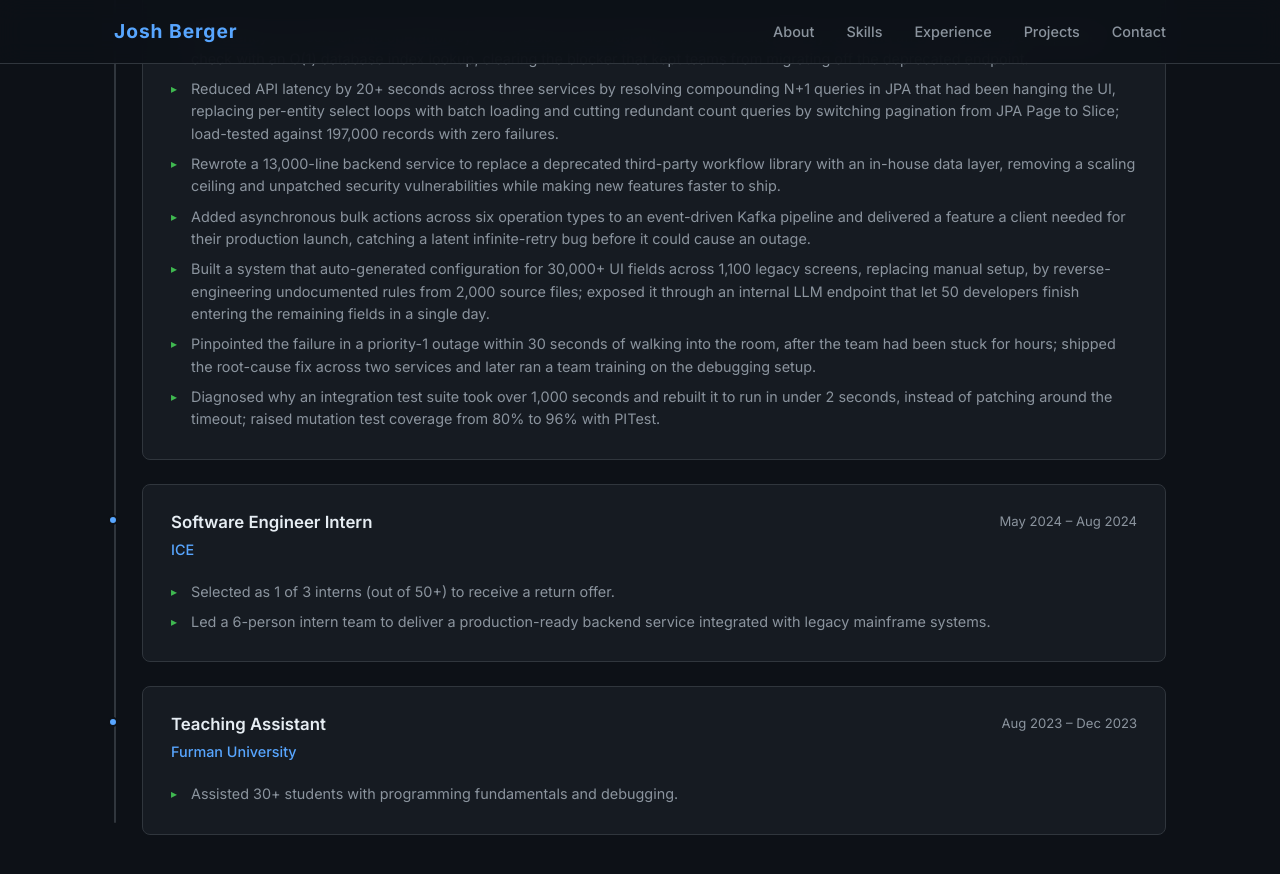
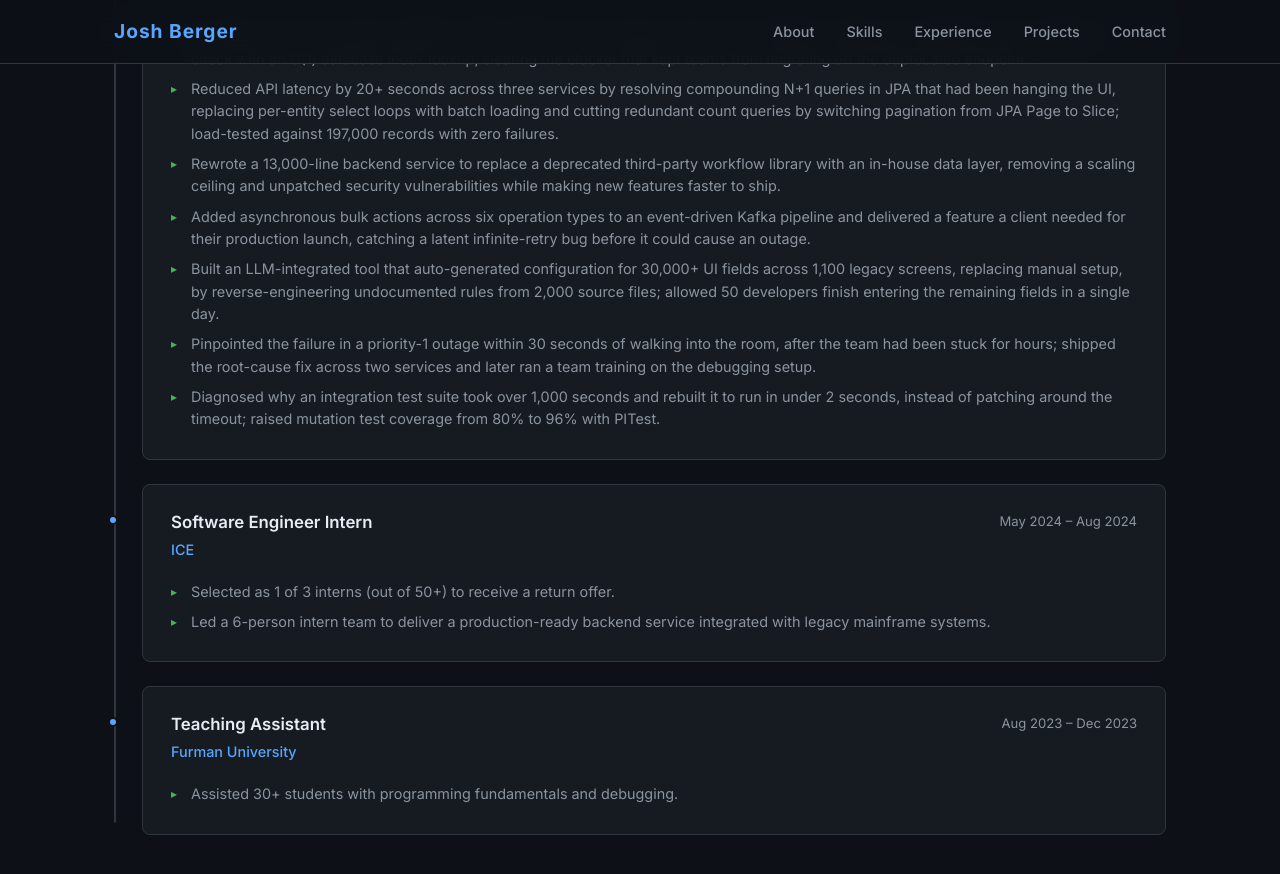
Before and after one commit to joshberger5/joshberger5.github.io, a Jekyll site: the page built from index.md, in a window 1280 px wide and 900 px high, scrolled down 2098 px. Shown: the top 874 px of the window. Built offline with Jekyll 4.4.1, drawn with Linux system fonts in a browser that asks for light colours.

Commit message:
reworded one of the bullet points in experience.html

```diff
--- a/_includes/experience.html
+++ b/_includes/experience.html
@@ -17,7 +17,7 @@
           <li>Reduced API latency by 20+ seconds across three services by resolving compounding N+1 queries in JPA that had been hanging the UI, replacing per-entity select loops with batch loading and cutting redundant count queries by switching pagination from JPA Page to Slice; load-tested against 197,000 records with zero failures.</li>
           <li>Rewrote a 13,000-line backend service to replace a deprecated third-party workflow library with an in-house data layer, removing a scaling ceiling and unpatched security vulnerabilities while making new features faster to ship.</li>
           <li>Added asynchronous bulk actions across six operation types to an event-driven Kafka pipeline and delivered a feature a client needed for their production launch, catching a latent infinite-retry bug before it could cause an outage.</li>
-          <li>Built a system that auto-generated configuration for 30,000+ UI fields across 1,100 legacy screens, replacing manual setup, by reverse-engineering undocumented rules from 2,000 source files; exposed it through an internal LLM endpoint that let 50 developers finish entering the remaining fields in a single day.</li>
+          <li>Built an LLM-integrated tool that auto-generated configuration for 30,000+ UI fields across 1,100 legacy screens, replacing manual setup, by reverse-engineering undocumented rules from 2,000 source files; allowed 50 developers finish entering the remaining fields in a single day.</li>
           <li>Pinpointed the failure in a priority-1 outage within 30 seconds of walking into the room, after the team had been stuck for hours; shipped the root-cause fix across two services and later ran a team training on the debugging setup.</li>
           <li>Diagnosed why an integration test suite took over 1,000 seconds and rebuilt it to run in under 2 seconds, instead of patching around the timeout; raised mutation test coverage from 80% to 96% with PITest.</li>
         </ul>
```
